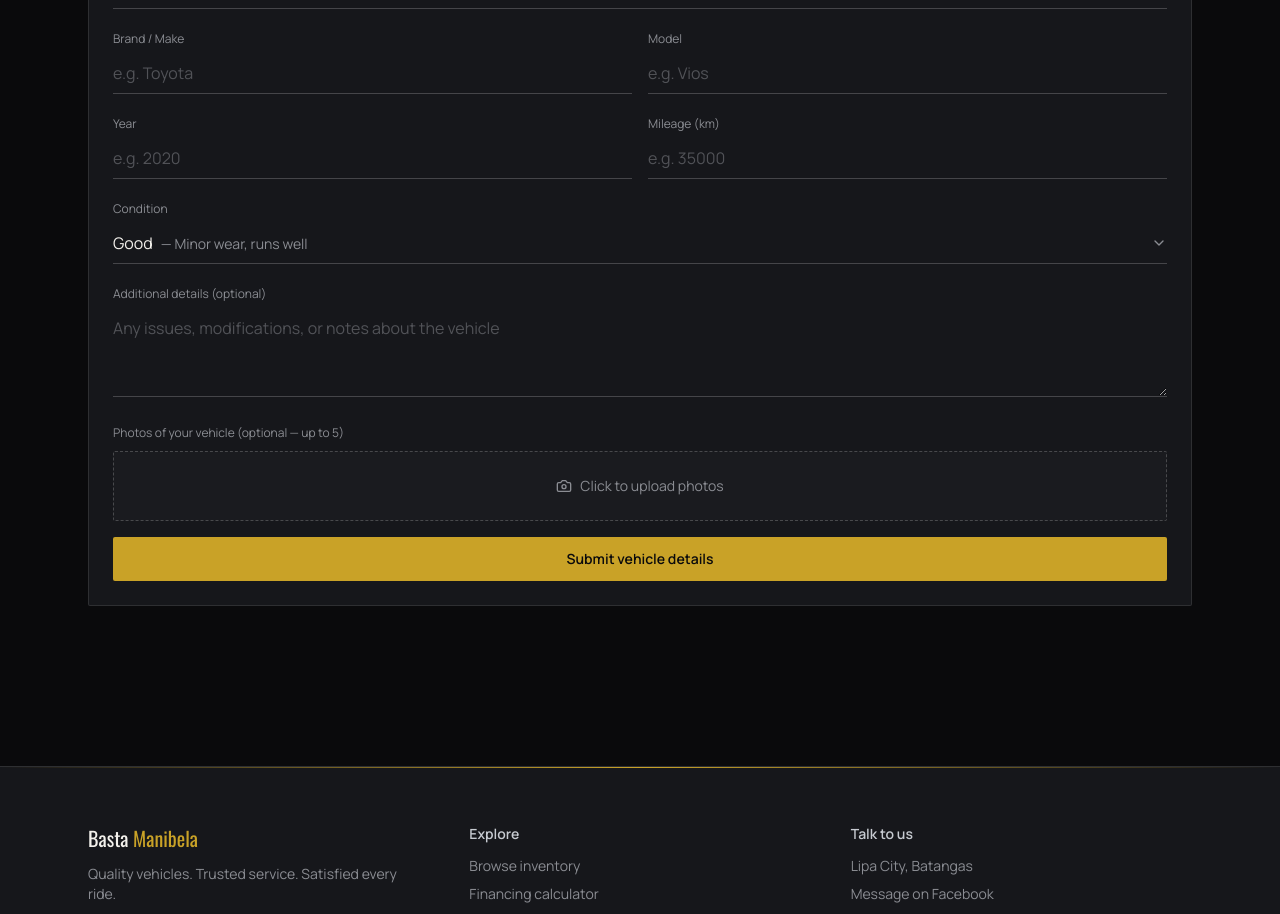
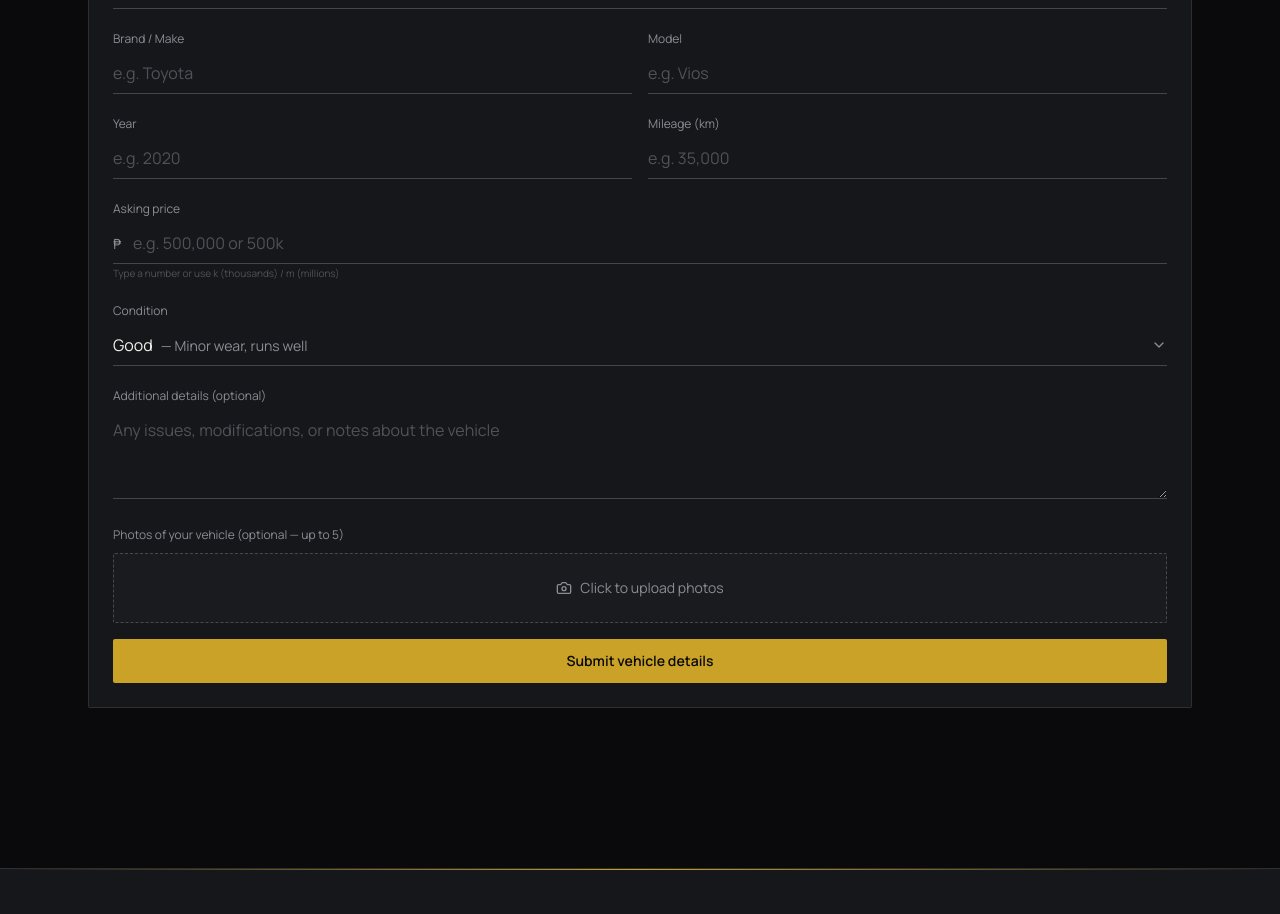
Before and after one commit to ctoswar/basta-manibela, a Next.js app: page /listing/v1 in a window 1280 px wide. Shown: the part 1640-2554 px from the top of the page. Built offline with nearby package versions, Linux system fonts and the light colour scheme.

Commit message:
feat: smart price input with auto-formatting in sell form
- Add asking price field with ₱ prefix
- Support shorthand: 100k, 1.5m, 50b
- Auto-format with commas on blur
- Live PHP preview below input
- Same comma formatting for mileage field
- Closes #28

```diff
--- a/components/SellCarForm.tsx
+++ b/components/SellCarForm.tsx
@@ -1,8 +1,9 @@
 "use client";
 
-import { useState, useRef, useEffect } from "react";
+import { useState, useRef, useEffect, useCallback } from "react";
 import { Camera, X, ChevronDown } from "lucide-react";
 import { submitSellCar } from "@/lib/api/listings";
+import { formatPHP } from "@/lib/format";
 import type { CarCondition } from "@/lib/types";
 
 const CONDITIONS: { value: CarCondition; label: string; desc: string }[] = [
@@ -15,6 +16,30 @@ const CONDITIONS: { value: CarCondition; label: string; desc: string }[] = [
 const MAX_PHOTOS = 5;
 const ACCEPTED_TYPES = ["image/jpeg", "image/png", "image/webp"];
 
+/** Parse shorthand like "100k", "1.5m" into a number */
+function parseShorthand(raw: string): number | null {
+  const cleaned = raw.trim().toLowerCase();
+  if (!cleaned) return null;
+
+  const match = cleaned.match(/^([\d,.]+)\s*(k|m|b)?$/);
+  if (!match) return null;
+
+  const num = parseFloat(match[1].replace(/,/g, ""));
+  if (isNaN(num)) return null;
+
+  switch (match[2]) {
+    case "k": return num * 1_000;
+    case "m": return num * 1_000_000;
+    case "b": return num * 1_000_000_000;
+    default: return num;
+  }
+}
+
+/** Format number with commas for display */
+function formatPrice(value: number): string {
+  return value.toLocaleString("en-PH");
+}
+
 export default function SellCarForm() {
   const [status, setStatus] = useState<"idle" | "submitting" | "sent" | "error">("idle");
   const [name, setName] = useState("");
@@ -23,6 +48,9 @@ export default function SellCarForm() {
   const [model, setModel] = useState("");
   const [year, setYear] = useState("");
   const [mileageKm, setMileageKm] = useState("");
+  const [mileageDisplay, setMileageDisplay] = useState("");
+  const [askingPriceRaw, setAskingPriceRaw] = useState("");
+  const [askingPrice, setAskingPrice] = useState<number | null>(null);
   const [condition, setCondition] = useState<CarCondition>("good");
   const [message, setMessage] = useState("");
   const [photos, setPhotos] = useState<File[]>([]);
@@ -76,6 +104,37 @@ export default function SellCarForm() {
     setPhotos((prev) => prev.filter((_, i) => i !== index));
   }
 
+  const handleAskingPriceChange = useCallback((raw: string) => {
+    // Allow digits, commas, dots, and k/m/b suffix
+    const filtered = raw.replace(/[^\d.,kKmMbB]/g, "");
+    setAskingPriceRaw(filtered);
+
+    // Try to parse on every change for live preview
+    const parsed = parseShorthand(filtered);
+    setAskingPrice(parsed);
+  }, []);
+
+  const handleAskingPriceBlur = useCallback(() => {
+    // On blur, if there's a valid number, show the formatted version
+    if (askingPrice !== null && askingPrice > 0) {
+      setAskingPriceRaw(formatPrice(askingPrice));
+    }
+  }, [askingPrice]);
+
+  const handleMileageChange = useCallback((raw: string) => {
+    const filtered = raw.replace(/[^\d]/g, "");
+    const num = filtered ? parseInt(filtered, 10) : 0;
+    setMileageKm(filtered);
+    setMileageDisplay(num > 0 ? formatPrice(num) : "");
+  }, []);
+
+  const handleMileageBlur = useCallback(() => {
+    if (mileageKm) {
+      const num = parseInt(mileageKm, 10);
+      if (num > 0) setMileageDisplay(formatPrice(num));
+    }
+  }, [mileageKm]);
+
   async function handleSubmit(e: React.FormEvent) {
     e.preventDefault();
     setStatus("submitting");
@@ -87,6 +146,7 @@ export default function SellCarForm() {
         model,
         year: Number(year),
         mileageKm: Number(mileageKm),
+        askingPrice: askingPrice ?? 0,
         condition,
         message,
         photos: photos.length > 0 ? photos : undefined,
@@ -177,15 +237,43 @@ export default function SellCarForm() {
           <span className="font-body text-xs text-muted">Mileage (km)</span>
           <input
             required
-            type="number"
-            min="0"
-            value={mileageKm}
-            onChange={(e) => setMileageKm(e.target.value)}
-            placeholder="e.g. 35000"
+            type="text"
+            inputMode="numeric"
+            value={mileageDisplay}
+            onChange={(e) => handleMileageChange(e.target.value)}
+            onBlur={handleMileageBlur}
+            placeholder="e.g. 35,000"
             className="mt-1 w-full border-b border-white/20 bg-transparent py-2 font-body text-paper placeholder:text-muted/50 focus:border-gold focus:outline-none"
           />
         </label>
       </div>
+
+      <label className="block">
+        <span className="font-body text-xs text-muted">Asking price</span>
+        <div className="relative mt-1">
+          <span className="pointer-events-none absolute left-0 top-1/2 -translate-y-1/2 font-body text-sm text-muted">
+            ₱
+          </span>
+          <input
+            required
+            type="text"
+            inputMode="decimal"
+            value={askingPriceRaw}
+            onChange={(e) => handleAskingPriceChange(e.target.value)}
+            onBlur={handleAskingPriceBlur}
+            placeholder="e.g. 500,000 or 500k"
+            className="w-full border-b border-white/20 bg-transparent py-2 pl-5 pr-2 font-body text-paper placeholder:text-muted/50 focus:border-gold focus:outline-none"
+          />
+        </div>
+        {askingPrice !== null && askingPrice > 0 && (
+          <p className="mt-1 font-body text-xs text-gold/70">
+            = {formatPHP(askingPrice)}
+          </p>
+        )}
+        <p className="mt-0.5 font-body text-[10px] text-muted/50">
+          Type a number or use k (thousands) / m (millions)
+        </p>
+      </label>
 
       <div className="block">
         <span className="font-body text-xs text-muted">Condition</span>
--- a/lib/types.ts
+++ b/lib/types.ts
@@ -61,6 +61,7 @@ export interface SellCarRequest {
   model: string;
   year: number;
   mileageKm: number;
+  askingPrice: number;
   condition: CarCondition;
   message?: string;
   photos?: File[];
```
